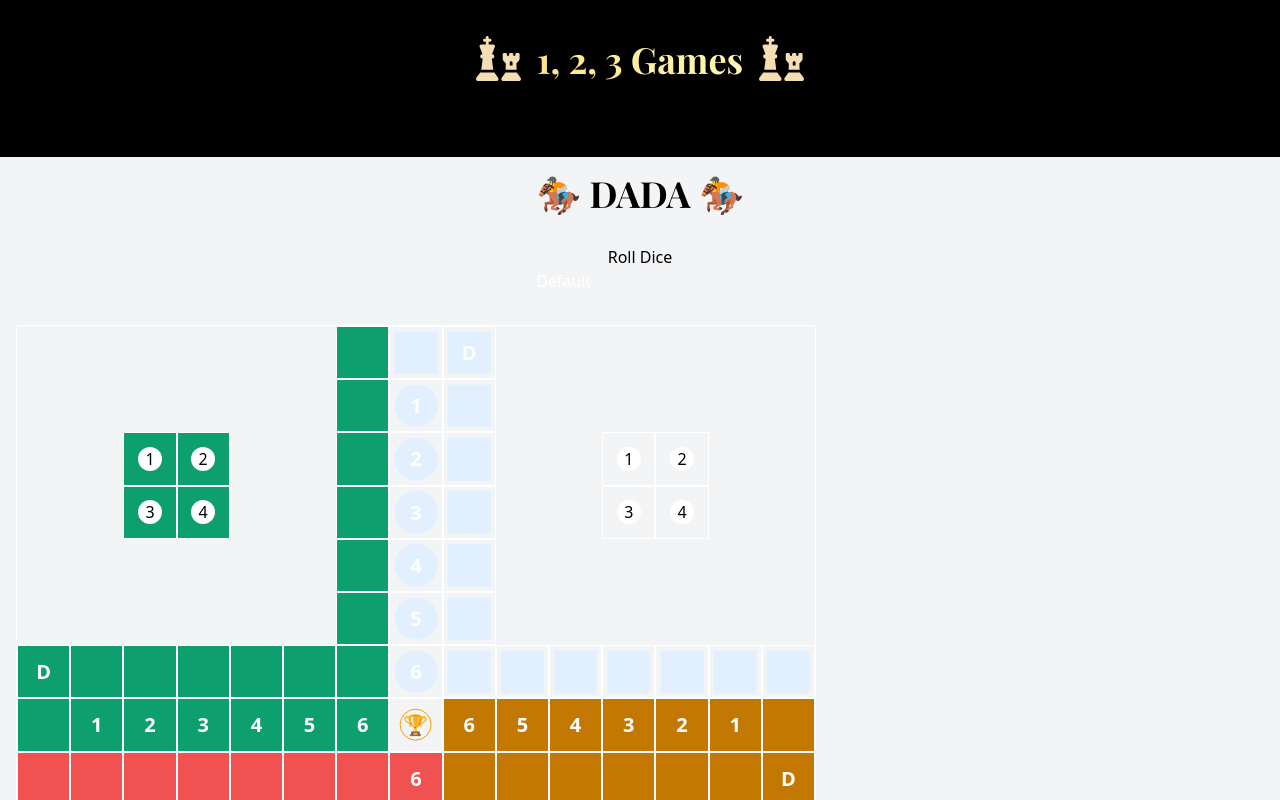
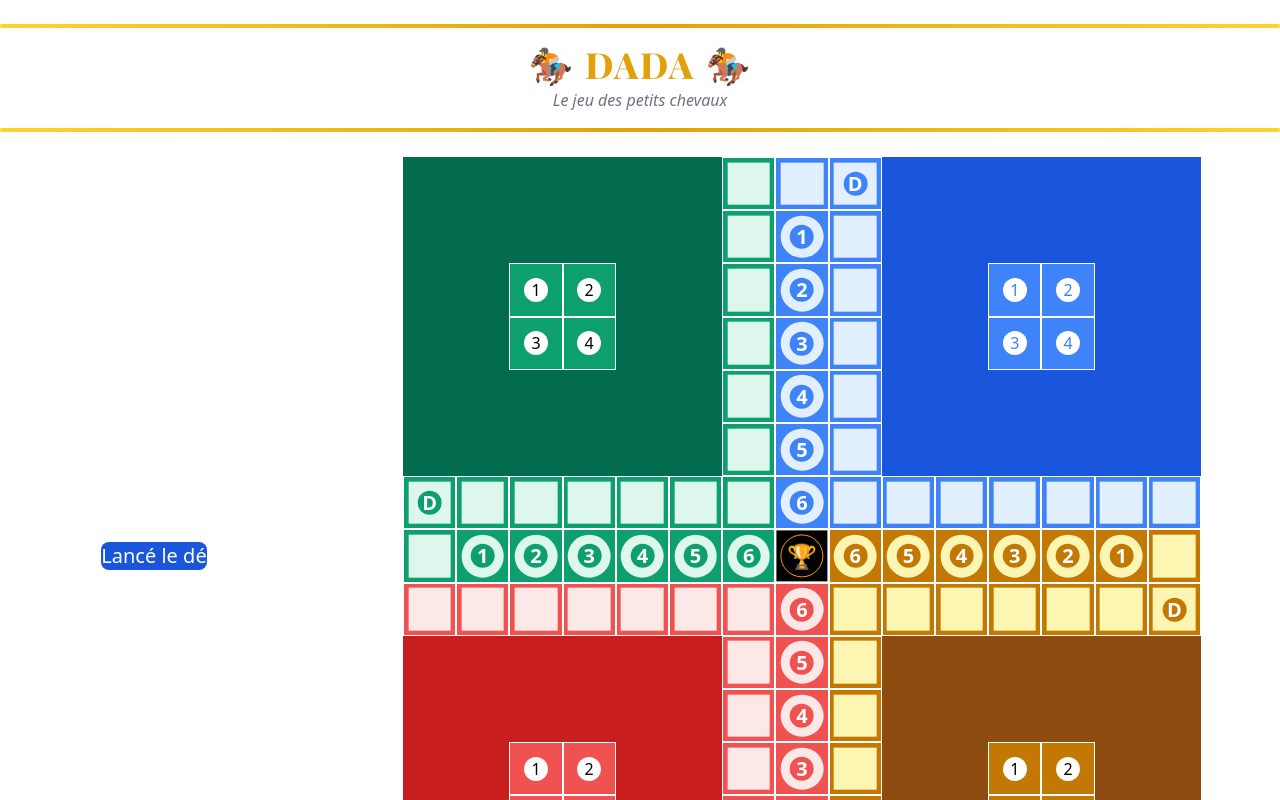
Before and after one commit to MaximeCode/horse_race_game, a Next.js app: page /games/dada in a window 1280 px wide. Shown: the top 800 px of the page. Built offline with nearby package versions, Linux system fonts and the light colour scheme; a web font is replaced by a local one.

Commit message:
advanced dada plateau

```diff
--- a/src/app/games/dada/components/Board/GameBoard.jsx
+++ b/src/app/games/dada/components/Board/GameBoard.jsx
@@ -6,7 +6,7 @@ import { boardPath, homes, piecesInHomes } from "../../data/theBoardGame";
 
 const GameBoard = () => {
   return (
-    <div className="w-full max-w-[800px] aspect-square grid grid-cols-15 grid-rows-15 border border-white">
+    <div className="relative w-full max-w-[800px] aspect-square grid grid-cols-15 grid-rows-15 border border-white">
       {boardPath.map((pos) => (
         <div
           key={`${pos.x}-${pos.y}`}
@@ -20,7 +20,8 @@ const GameBoard = () => {
             className={clsx(
               "absolute w-10/12 h-10/12 flex items-center justify-center",
               pos.color && `bg-${pos.color}-100`,
-              pos.scale && "rounded-full"
+              pos.scale && "rounded-full",
+              pos.win && "bg-black w-full h-full"
             )}
             style={{
               top: "50%",
@@ -40,13 +41,14 @@ const GameBoard = () => {
               </div>
             )}
             {pos.win && (
-              <div className="w-8 h-8 rounded-full border border-amber-500 flex justify-center items-center">
+              <div className="text-2xl w-10/12 h-10/12 rounded-full border border-amber-500 flex justify-center items-center">
                 🏆
               </div>
             )}
           </div>
         </div>
       ))}
+
       {/* Homes */}
       {homes.map((home) => (
         <div
@@ -57,7 +59,11 @@ const GameBoard = () => {
           )}
           style={{ gridColumn: home.x + 1, gridRow: home.y + 1 }}></div>
       ))}
+
       {/* Pieces in homes */}
+      {/*étire le conteneur sur toute la surface du parent relatif.*/}
+      <div className="absolute inset-0 pointer-events-none">
+        <div className="w-full h-full grid grid-cols-15 grid-rows-15">
           {Object.entries(piecesInHomes).map(([color, pieces]) =>
             pieces.map((piece, index) => (
               <div
@@ -77,6 +83,8 @@ const GameBoard = () => {
             ))
           )}
         </div>
+      </div>
+    </div>
   );
 };
 
--- a/src/app/games/dada/components/Board/pionInBoard.jsx
+++ /dev/null
@@ -1,22 +0,0 @@
-"use client";
-import React from "react";
-import clsx from "clsx";
-
-import {
-  boardPath,
-  homes,
-  piecesInHomes,
-  pionGrid,
-  bluePions,
-  yellowPions,
-  redPions,
-  greenPions,
-} from "../../data/theBoardGame";
-
-const PionInBoard = () => {
-  return (
-    <div>oui</div>
-  );
-};
-
-export default PionInBoard;
--- a/src/app/games/dada/components/Btn/BtnRollDice.jsx
+++ b/src/app/games/dada/components/Btn/BtnRollDice.jsx
@@ -12,16 +12,18 @@ const BtnRollDice = ({ result, setResult }) => {
   return (
     <div>
       {result > 0 && (
-        <h2 className="text-5xl mb-4 text-secondary font-extrabold text-center">
+        <h2 className="text-5xl mb-4 text-blue-500 font-extrabold text-center">
           {result}
         </h2>
       )}
-      <button
-        className="btn btn-secondary"
-        onClick={() => rollTheDice()}>
-        Roll Dice
-      </button>
-      <Button>Default</Button>
+
+      {/* Add color of player */}
+      <Button
+        color={"blue"}
+        onClick={() => rollTheDice()}
+        className="text-xl cursor-pointer">
+        Lancé le dé
+      </Button>
     </div>
   );
 };
--- /dev/null
+++ b/src/app/games/dada/components/DadaHeader.jsx
@@ -0,0 +1,24 @@
+import React from "react";
+
+const DadaHeader = () => {
+  return (
+    <div className="text-center py-6 relative">
+      {/* Ligne dorée supérieure */}
+      <div className="h-1 w-full mx-auto mb-4 bg-gradient-to-r from-amber-300 via-yellow-400 to-amber-300 rounded-full" />
+      <h1 className="text-4xl text-yellow-400 font-extrabold text-primary uppercase tracking-wider">
+        <span className="inline-block transition-transform duration-300 hover:scale-125">
+          🏇
+        </span>{" "}
+        Dada{" "}
+        <span className="inline-block transition-transform duration-300 hover:scale-125">
+          🏇
+        </span>
+      </h1>
+      <p className="text-gray-500 italic mt-1">Le jeu des petits chevaux</p>
+      {/* Ligne dorée inférieure */}
+      <div className="h-1 w-full mx-auto mt-4 bg-gradient-to-r from-amber-300 via-yellow-400 to-amber-300 rounded-full" />
+    </div>
+  );
+};
+
+export default DadaHeader;
--- a/src/app/games/dada/data/theBoardGame.js
+++ b/src/app/games/dada/data/theBoardGame.js
@@ -96,146 +96,28 @@ const boardPath = [
   { x: 7, y: 7, win: true }, // id 80
 ];
 
-
 // Maisons de départ pour chaque couleur
-const homes = [
-  // Green additional cells between (0,0) and (5,5)
-  { x: 0, y: 0, home: "green" },
-  { x: 0, y: 1, home: "green" },
-  { x: 0, y: 2, home: "green" },
-  { x: 0, y: 3, home: "green" },
-  { x: 0, y: 4, home: "green" },
-  { x: 0, y: 5, home: "green" },
-  { x: 1, y: 0, home: "green" },
-  { x: 1, y: 1, home: "green" },
-  { x: 1, y: 2, home: "green" },
-  { x: 1, y: 3, home: "green" },
-  { x: 1, y: 4, home: "green" },
-  { x: 1, y: 5, home: "green" },
-  { x: 2, y: 0, home: "green" },
-  { x: 2, y: 1, home: "green" },
-  { x: 2, y: 4, home: "green" },
-  { x: 2, y: 5, home: "green" },
-  { x: 3, y: 0, home: "green" },
-  { x: 3, y: 1, home: "green" },
-  { x: 3, y: 4, home: "green" },
-  { x: 3, y: 5, home: "green" },
-  { x: 4, y: 0, home: "green" },
-  { x: 4, y: 1, home: "green" },
-  { x: 4, y: 2, home: "green" },
-  { x: 4, y: 3, home: "green" },
-  { x: 4, y: 4, home: "green" },
-  { x: 4, y: 5, home: "green" },
-  { x: 5, y: 0, home: "green" },
-  { x: 5, y: 1, home: "green" },
-  { x: 5, y: 2, home: "green" },
-  { x: 5, y: 3, home: "green" },
-  { x: 5, y: 4, home: "green" },
-  { x: 5, y: 5, home: "green" },
-
-  // Blue additional cells between (9,0) and (14,5)
-  { x: 9, y: 0, home: "blue" },
-  { x: 9, y: 1, home: "blue" },
-  { x: 9, y: 2, home: "blue" },
-  { x: 9, y: 3, home: "blue" },
-  { x: 9, y: 4, home: "blue" },
-  { x: 9, y: 5, home: "blue" },
-  { x: 10, y: 0, home: "blue" },
-  { x: 10, y: 1, home: "blue" },
-  { x: 10, y: 2, home: "blue" },
-  { x: 10, y: 3, home: "blue" },
-  { x: 10, y: 4, home: "blue" },
-  { x: 10, y: 5, home: "blue" },
-  { x: 11, y: 0, home: "blue" },
-  { x: 11, y: 1, home: "blue" },
-  { x: 11, y: 4, home: "blue" },
-  { x: 11, y: 5, home: "blue" },
-  { x: 12, y: 0, home: "blue" },
-  { x: 12, y: 1, home: "blue" },
-  { x: 12, y: 4, home: "blue" },
-  { x: 12, y: 5, home: "blue" },
-  { x: 13, y: 0, home: "blue" },
-  { x: 13, y: 1, home: "blue" },
-  { x: 13, y: 2, home: "blue" },
-  { x: 13, y: 3, home: "blue" },
-  { x: 13, y: 4, home: "blue" },
-  { x: 13, y: 5, home: "blue" },
-  { x: 14, y: 0, home: "blue" },
-  { x: 14, y: 1, home: "blue" },
-  { x: 14, y: 2, home: "blue" },
-  { x: 14, y: 3, home: "blue" },
-  { x: 14, y: 4, home: "blue" },
-  { x: 14, y: 5, home: "blue" },
-
-  // Red additional cells between (0,9) and (5,14)
-  { x: 0, y: 9, home: "red" },
-  { x: 0, y: 10, home: "red" },
-  { x: 0, y: 11, home: "red" },
-  { x: 0, y: 12, home: "red" },
-  { x: 0, y: 13, home: "red" },
-  { x: 0, y: 14, home: "red" },
-  { x: 1, y: 9, home: "red" },
-  { x: 1, y: 10, home: "red" },
-  { x: 1, y: 11, home: "red" },
-  { x: 1, y: 12, home: "red" },
-  { x: 1, y: 13, home: "red" },
-  { x: 1, y: 14, home: "red" },
-  { x: 2, y: 9, home: "red" },
-  { x: 2, y: 10, home: "red" },
-  { x: 2, y: 13, home: "red" },
-  { x: 2, y: 14, home: "red" },
-  { x: 3, y: 9, home: "red" },
-  { x: 3, y: 10, home: "red" },
-  { x: 3, y: 13, home: "red" },
-  { x: 3, y: 14, home: "red" },
-  { x: 4, y: 9, home: "red" },
-  { x: 4, y: 10, home: "red" },
-  { x: 4, y: 11, home: "red" },
-  { x: 4, y: 12, home: "red" },
-  { x: 4, y: 13, home: "red" },
-  { x: 4, y: 14, home: "red" },
-  { x: 5, y: 9, home: "red" },
-  { x: 5, y: 10, home: "red" },
-  { x: 5, y: 11, home: "red" },
-  { x: 5, y: 12, home: "red" },
-  { x: 5, y: 13, home: "red" },
-  { x: 5, y: 14, home: "red" },
-
-  // Yellow additional cells between (9,9) and (14,14)
-  { x: 9, y: 9, home: "yellow" },
-  { x: 9, y: 10, home: "yellow" },
-  { x: 9, y: 11, home: "yellow" },
-  { x: 9, y: 12, home: "yellow" },
-  { x: 9, y: 13, home: "yellow" },
-  { x: 9, y: 14, home: "yellow" },
-  { x: 10, y: 9, home: "yellow" },
-  { x: 10, y: 10, home: "yellow" },
-  { x: 10, y: 11, home: "yellow" },
-  { x: 10, y: 12, home: "yellow" },
-  { x: 10, y: 13, home: "yellow" },
-  { x: 10, y: 14, home: "yellow" },
-  { x: 11, y: 9, home: "yellow" },
-  { x: 11, y: 10, home: "yellow" },
-  { x: 11, y: 13, home: "yellow" },
-  { x: 11, y: 14, home: "yellow" },
-  { x: 12, y: 9, home: "yellow" },
-  { x: 12, y: 10, home: "yellow" },
-  { x: 12, y: 13, home: "yellow" },
-  { x: 12, y: 14, home: "yellow" },
-  { x: 13, y: 9, home: "yellow" },
-  { x: 13, y: 10, home: "yellow" },
-  { x: 13, y: 11, home: "yellow" },
-  { x: 13, y: 12, home: "yellow" },
-  { x: 13, y: 13, home: "yellow" },
-  { x: 13, y: 14, home: "yellow" },
-  { x: 14, y: 9, home: "yellow" },
-  { x: 14, y: 10, home: "yellow" },
-  { x: 14, y: 11, home: "yellow" },
-  { x: 14, y: 12, home: "yellow" },
-  { x: 14, y: 13, home: "yellow" },
-  { x: 14, y: 14, home: "yellow" },
-];
-
+const homes = [];
+for (let x = 0; x < 6; x++) {
+  for (let y = 0; y < 6; y++) {
+    homes.push({ x, y, home: "green" });
+  }
+}
+for (let x = 9; x < 15; x++) {
+  for (let y = 0; y < 6; y++) {
+    homes.push({ x, y, home: "blue" });
+  }
+}
+for (let x = 0; x < 6; x++) {
+  for (let y = 9; y < 15; y++) {
+    homes.push({ x, y, home: "red" });
+  }
+}
+for (let x = 9; x < 15; x++) {
+  for (let y = 9; y < 15; y++) {
+    homes.push({ x, y, home: "yellow" });
+  }
+}
 
 // Configuration des maisons pour chaque couleur
 const piecesInHomes = {
@@ -275,131 +157,20 @@ const pionGrid = Array.from({ length: 15 }, (_, y) =>
 );
 
 
-const bluePions = [
-  {
-    id: "b1",
-    color: "blue",
-    positionIndex: piecesInHomes.blue[0],
-    inHome: true,
-    isFinished: false,
-  },
-  {
-    id: "b2",
-    color: "blue",
+// Create pions for each color using a factory function
+const createPions = (color, prefix) => {
+  return Array.from({ length: 4 }, (_, i) => ({
+    id: `${prefix}${i+1}`,
+    color,
     positionIndex: null,
     inHome: true,
     isFinished: false,
-  },
-  {
-    id: "b3",
-    color: "blue",
-    positionIndex: null,
-    inHome: true,
-    isFinished: false,
-  },
-  {
-    id: "b4",
-    color: "blue",
-    positionIndex: null,
-    inHome: true,
-    isFinished: false,
-  },
-];
+  }));
+};
 
-
-const yellowPions = [
-  {
-    id: "y1",
-    color: "yellow",
-    positionIndex: null,
-    inHome: true,
-    isFinished: false,
-  },
-  {
-    id: "y2",
-    color: "yellow",
-    positionIndex: null,
-    inHome: true,
-    isFinished: false,
-  },
-  {
-    id: "y3",
-    color: "yellow",
-    positionIndex: null,
-    inHome: true,
-    isFinished: false,
-  },
-  {
-    id: "y4",
-    color: "yellow",
-    positionIndex: null,
-    inHome: true,
-    isFinished: false,
-  },
-];
-
-
-const redPions = [
-  {
-    id: "r1",
-    color: "red",
-    positionIndex: null,
-    inHome: true,
-    isFinished: false,
-  },
-  {
-    id: "r2",
-    color: "red",
-    positionIndex: null,
-    inHome: true,
-    isFinished: false,
-  },
-  {
-    id: "r3",
-    color: "red",
-    positionIndex: null,
-    inHome: true,
-    isFinished: false,
-  },
-  {
-    id: "r4",
-    color: "red",
-    positionIndex: null,
-    inHome: true,
-    isFinished: false,
-  },
-];
-
-
-const greenPions = [
-  {
-    id: "g1",
-    color: "green",
-    positionIndex: null,
-    inHome: true,
-    isFinished: false,
-  },
-  {
-    id: "g2",
-    color: "green",
-    positionIndex: null,
-    inHome: true,
-    isFinished: false,
-  },
-  {
-    id: "g3",
-    color: "green",
-    positionIndex: null,
-    inHome: true,
-    isFinished: false,
-  },
-  {
-    id: "g4",
-    color: "green",
-    positionIndex: null,
-    inHome: true,
-    isFinished: false,
-  },
-];
+const bluePions = createPions('blue', 'b');
+const yellowPions = createPions('yellow', 'y');
+const redPions = createPions('red', 'r');
+const greenPions = createPions('green', 'g');
 
 export { boardPath, homes, piecesInHomes, pionGrid, bluePions, yellowPions, redPions, greenPions };
--- a/src/app/games/dada/page.jsx
+++ b/src/app/games/dada/page.jsx
@@ -1,26 +1,27 @@
 "use client";
 import GameBoard from "./components/Board/GameBoard";
-import PionInBoard from "./components/Board/pionInBoard";
 import BtnRollDice from "./components/Btn/BtnRollDice";
 
 import { useState } from "react";
+import DadaHeader from "./components/DadaHeader";
 
 export default function Dada() {
   const [result, setResult] = useState(0);
+
   return (
-    <main className="min-h-screen flex flex-col items-center justify-center bg-gray-100 p-4">
-      <div className="text-center mb-8">
-        <h1 className="text-4xl font-bold mb-8 text-primary">🏇 DADA 🏇</h1>
+    <main className="min-h-screen w-full">
+      <DadaHeader />
+      <article className="grid grid-cols-4 gap-4">
+        <div className="flex flex-col items-center justify-center">
           <BtnRollDice
             result={result}
             setResult={setResult}
           />
         </div>
-      <div className="relative w-full h-full">
+        <div className="col-span-3 relative w-full h-full flex items-center justify-center">
           <GameBoard />
-
-        <div className="absolute top-0 left-0">{/* <PionInBoard /> */}</div>
         </div>
+      </article>
     </main>
   );
 }
--- a/src/app/globals.css
+++ b/src/app/globals.css
@@ -1,4 +1,4 @@
-@import url('https://fonts.googleapis.com/css2?family=Crimson+Pro:ital,wght@0,200..900;1,200..900&family=Playfair+Display:ital,wght@0,400..900;1,400..900&display=swap');
+@import url("https://fonts.googleapis.com/css2?family=Crimson+Pro:ital,wght@0,200..900;1,200..900&family=Playfair+Display:ital,wght@0,400..900;1,400..900&display=swap");
 
 @import "tailwindcss";
 @plugin "flowbite-react/plugin/tailwindcss";
@@ -7,5 +7,5 @@
 h1,
 h2,
 header {
-  font-family: 'Playfair Display', serif;
+  font-family: "Playfair Display", serif;
 }
--- a/src/app/layout.jsx
+++ b/src/app/layout.jsx
@@ -1,20 +1,10 @@
 import "./globals.css";
 import PropTypes from "prop-types";
-import Header from "./Components/Header";
 
 export default function RootLayout({ children }) {
   return (
     <html lang="fr">
-      <body>
-        {/* Header */}
-        <header className="bg-black w-full py-6 flex flex-col space-y-3 justify-center items-center">
-          <Header />
-          <p className="text-wheat text-xl">
-            Les jeux d'hier dans l'univers de demain !
-          </p>
-        </header>
-        {children}
-      </body>
+      <body>{children}</body>
     </html>
   );
 }
--- a/src/app/page.jsx
+++ b/src/app/page.jsx
@@ -1,5 +1,6 @@
 "use client";
 
+import Header from "./Components/Header";
 import { FontAwesomeIcon } from "@fortawesome/react-fontawesome";
 import {
   faChessKnight,
@@ -98,6 +99,13 @@ export default function App() {
 
   return (
     <div className="min-h-screen bg-[#4d4735] flex flex-col items-center text-gray-200">
+      {/* Header */}
+      <header className="bg-black w-full py-6 flex flex-col space-y-3 justify-center items-center">
+        <Header />
+        <p className="text-wheat text-xl">
+          Les jeux d'hier dans l'univers de demain !
+        </p>
+      </header>
       {/* Main content */}
       <main className="w-full max-w-6xl flex-grow p-6">
         <h2 className="text-wheat text-3xl font-bold text-center mb-12">
```
Also changed, not shown: src/app/safelist-tailwindcss.txt (added). Lines whose indentation alone changed are shown as unchanged.
